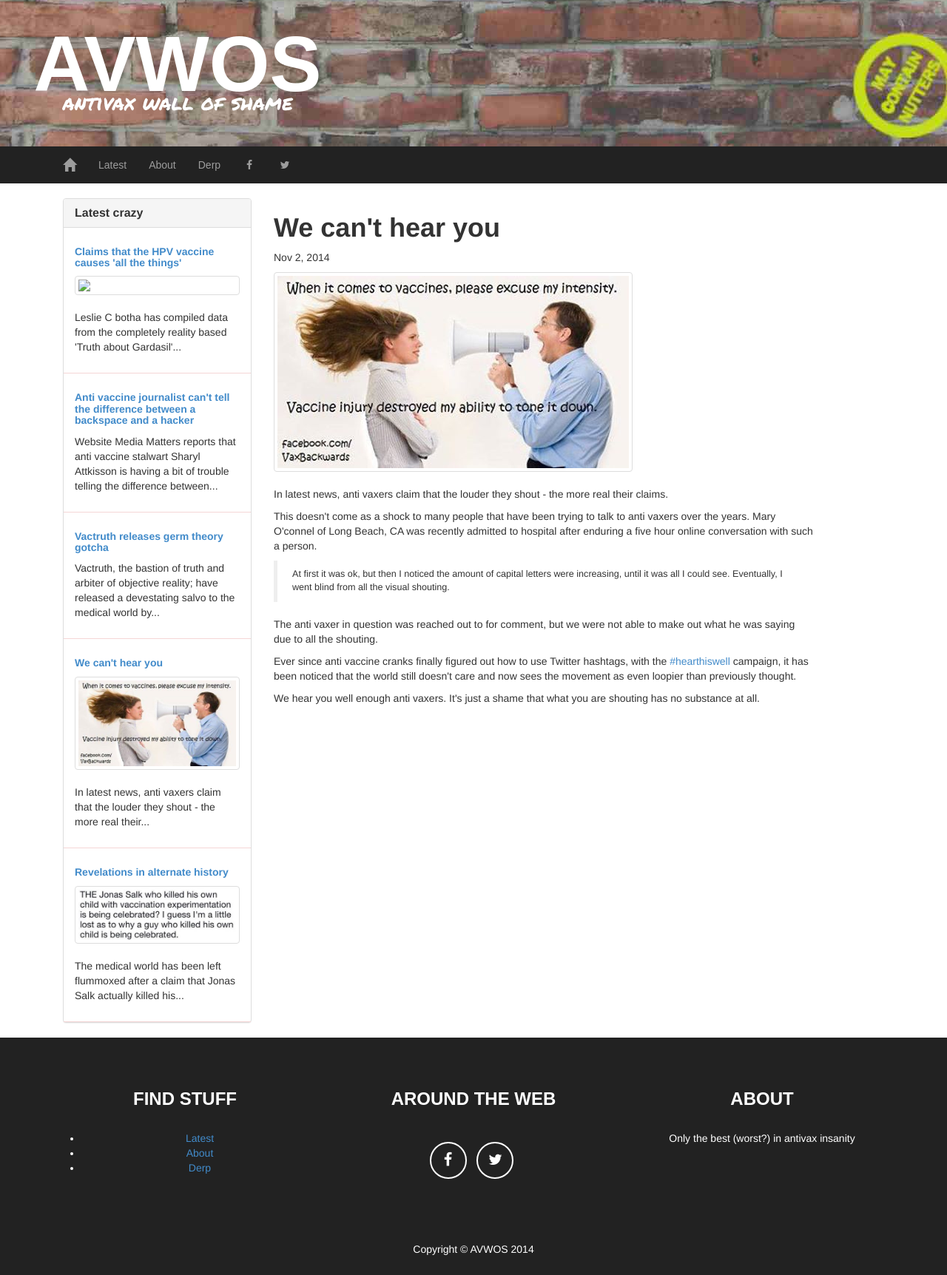
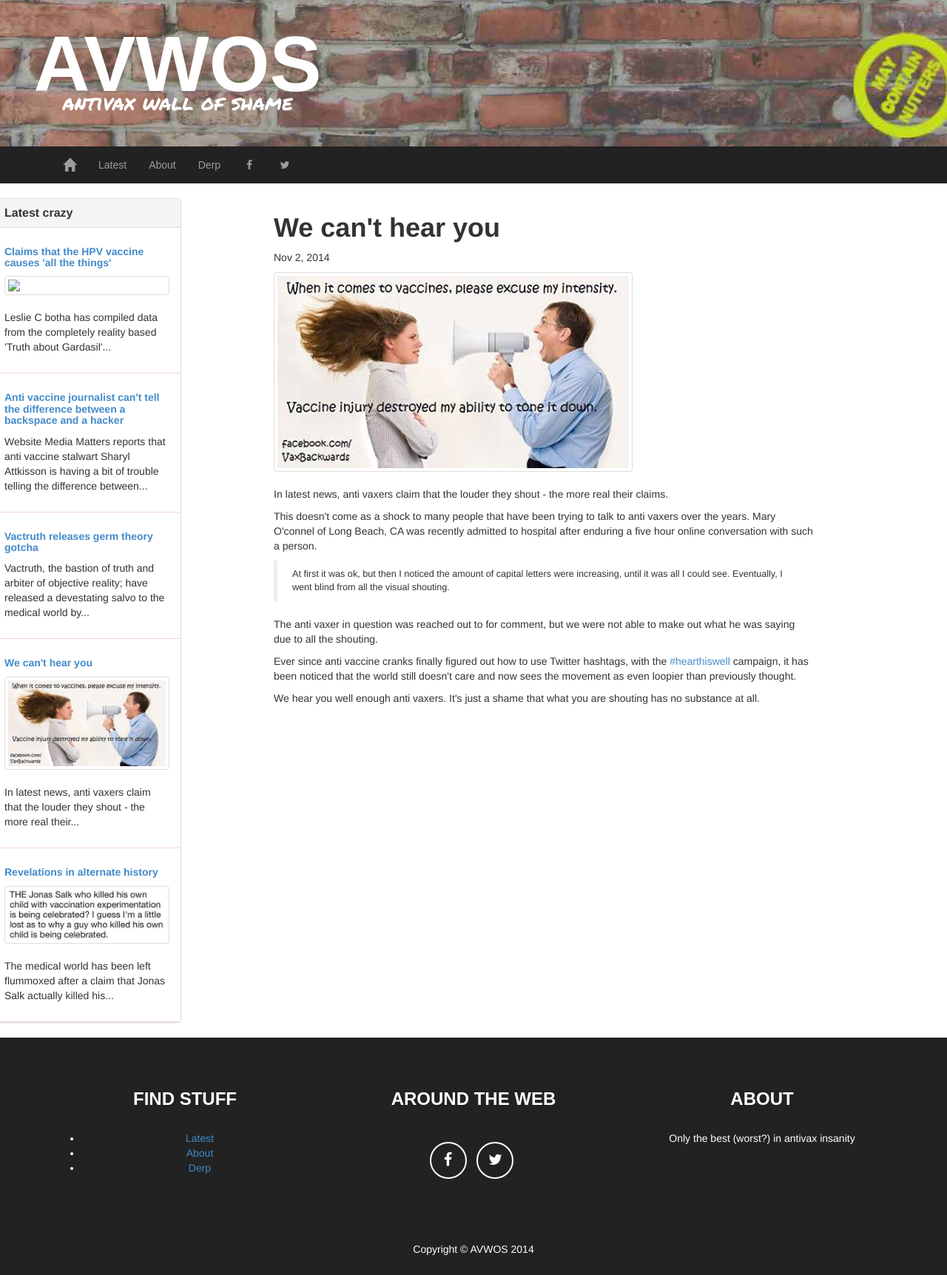
Before and after one commit to avwos/avwos-site, a Jekyll site: the page built from _posts/2014-11-02-we-can't-hear-you.html, in a window 1280 px wide. Shown: the whole page at 74% size. Built offline with Jekyll 4.4.1, drawn with Linux system fonts in a browser that asks for light colours; some web fonts are replaced; comment, search, counter and statistics services are not loaded.

Commit message:
adjust index post panels in 9 colums widex2

```diff
--- a/_includes/aside.html
+++ b/_includes/aside.html
@@ -1,5 +1,5 @@
 
-  <aside class="col-md-3 col-md-pull-8">
+  <aside class="col-md-3 col-md-pull-9">
     <div class="panel panel-default">
       <div class="panel-heading">
         <h3 class="panel-title">Latest crazy</h3>
```
